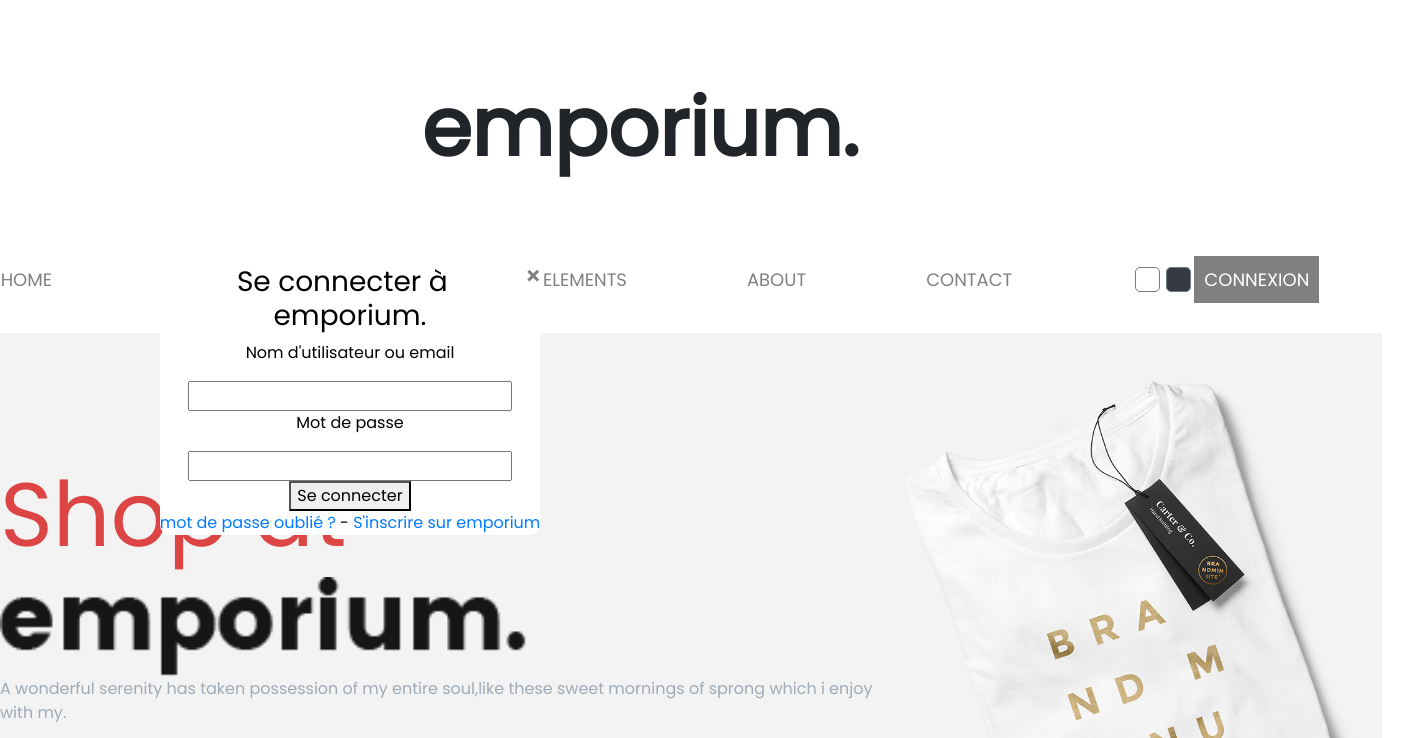
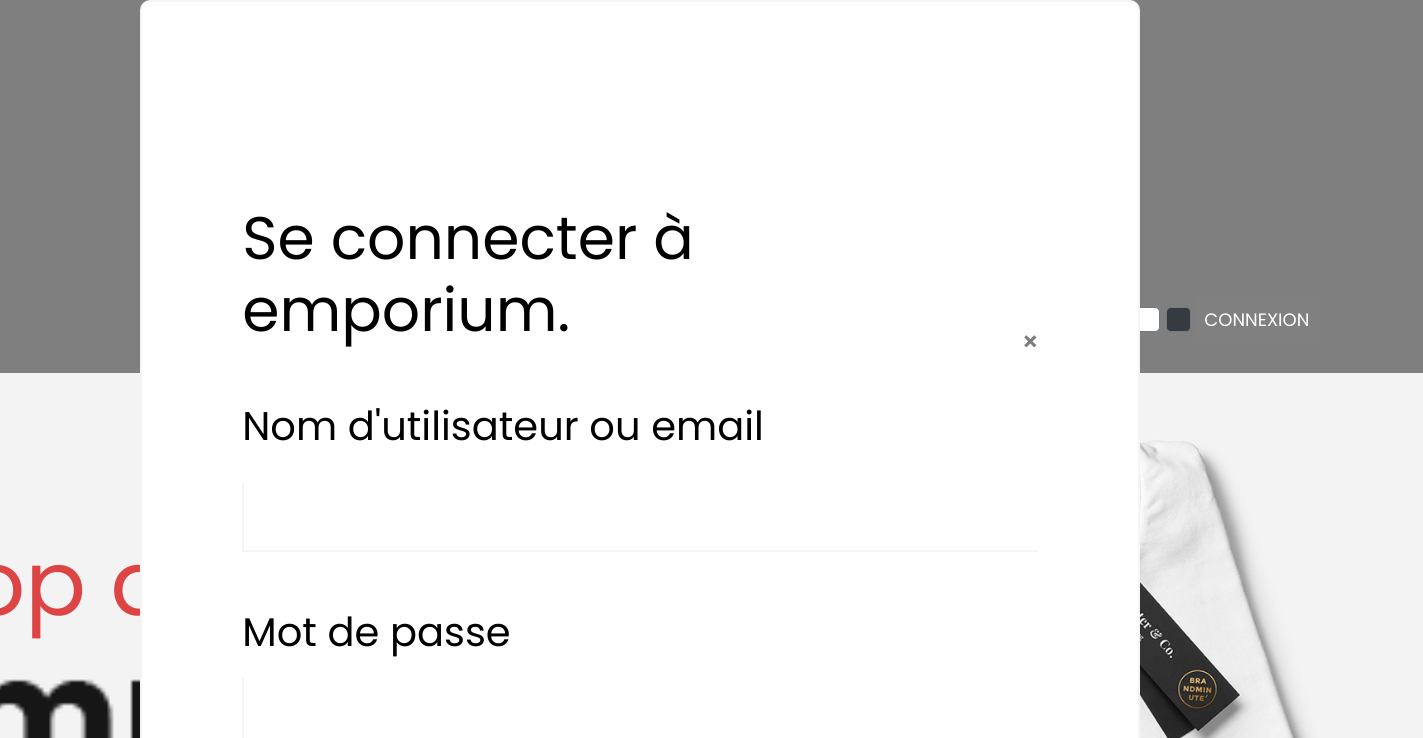
Before and after one commit to oussamaghzl/Emporium-Project, a plain HTML site: page index.html in a window 1280 px wide. Both pictures are taken after a click on the button "CONNEXION". Shown: the top 738 px of the page, 1423 px wide, since content can reach past the window. Drawn offline with nearby package versions, Linux system fonts and the light colour scheme; files that its build step writes are made by us from their sources.

Commit message:
bouton connection en cours test pull

```diff
--- a/index.html
+++ b/index.html
@@ -43,20 +43,30 @@
         <div id="myPopUp" class="PopUp">
 
             <div class="PopUpContenu">
-                <button class="close">&times;</button>
+
+                <button class="close">
+                    &times;
+                </button>
+
                 <h3>Se connecter à emporium.</h3>
+
                 <div>
                     <p>Nom d'utilisateur ou email</p>
                     <input type="text">
                 </div>
+
                 <div>
                     <p>Mot de passe</p>
                     <input type="text">
                 </div>
-                <button>Se connecter</button>
+
+                <div class="d-flex">
+                    <button class="bg-info">Se connecter</button>
+                    <button class="bg-info">S'inscrire</button>
+                </div>
+
                 <div>
-                    <a href="">mot de passe oublié ?</a> -
-                    <a href="">S'inscrire sur emporium</a>
+
 
                 </div>
             </div>
@@ -64,6 +74,7 @@
         </div>
 
     </nav>
+
 
     <!-- 1ere Section -->
 
--- a/src/js/module/Nav-header.js
+++ b/src/js/module/Nav-header.js
@@ -23,6 +23,7 @@ let fermer = document.querySelector('.close')
 
 myConnect.addEventListener('click',()=>{
     modal.classList.add('PopUpVisible')
+    myBody.classList.add('assombrir')
 })
 
 fermer.addEventListener('click',()=>{
--- a/src/sass/modules/_1section.sass
+++ b/src/sass/modules/_1section.sass
@@ -5,15 +5,18 @@ section
         background-color: #f3f3f3
         justify-content: center
         align-items: center
+        height: 800px
         div
             &:first-child
+                width: 1000px
                 h2
                     color: #dd4545
                     font-size: 90px
                 p
-                    color: #9daab7
+                    color: gray
+                    font-size: 25px
                 img
-                    height: 100px
+                    height: 170px
                 button
                     background-color: #dd4545
                     outline: none
@@ -22,10 +25,11 @@ section
                     padding: 20px 70px
                     color: white
                     text-transform: uppercase
+                    font-size: 20px
+                    margin-top: 40px
 
         div
             &:nth-child(2)
-                width: 400px
 
                 img
-                    height: 600px
+                    height: 800px
--- a/src/sass/modules/_headerNav.sass
+++ b/src/sass/modules/_headerNav.sass
@@ -6,7 +6,7 @@ header
         text-align: center
         font-size: 80px
         font-weight: bolder
-        margin: 80px 0px
+        margin: 100px 0px
 
 nav
     ul
@@ -52,10 +52,6 @@ nav
 
 .PopUp
     position: fixed
-    top: 0
-    left: 0
-    right: 0
-    bottom: 0
     display: flex
     align-items: center
     justify-content: center
@@ -63,14 +59,47 @@ nav
     visibility: hidden
     opacity: 0
     transition: all 0.35s ease-in
-    width: 700px
-    text-align: center
+    left: 0
+    right: 0
+    top: 0
+    down: 0
 
 .PopUpContenu
     position: relative
     border-radius: 10px
     background: white
     color: black
+    padding: 200px 100px
+    border: solid 2px whitesmoke
+    font-family: 'Poppins', sans-serif
+
+    button
+        height: 80px
+        width: 200px
+        font-size: 25px
+        margin: 100px auto
+        outline: none
+        border-radius: 40px
+        border: none
+
+    p
+        margin-top: 50px
+        font-size: 40px
+
+    h3
+        font-size: 60px
+    input
+        width: 100%
+        height: 70px
+        outline: none
+        border: none
+        border-bottom: solid whitesmoke 2px
+        border-left: solid whitesmoke 2px
+        padding-left: 10px
+
+.assombrir
+    background: linear-gradient( rgba(0, 0, 0, 0.5), rgba(0, 0, 0, 0.5) )
+
 
 .PopUpVisible
     visibility: visible
@@ -79,3 +108,5 @@ nav
 .close
     max-width: max-content
     outline: none
+    right: 0
+    top: 0
```
